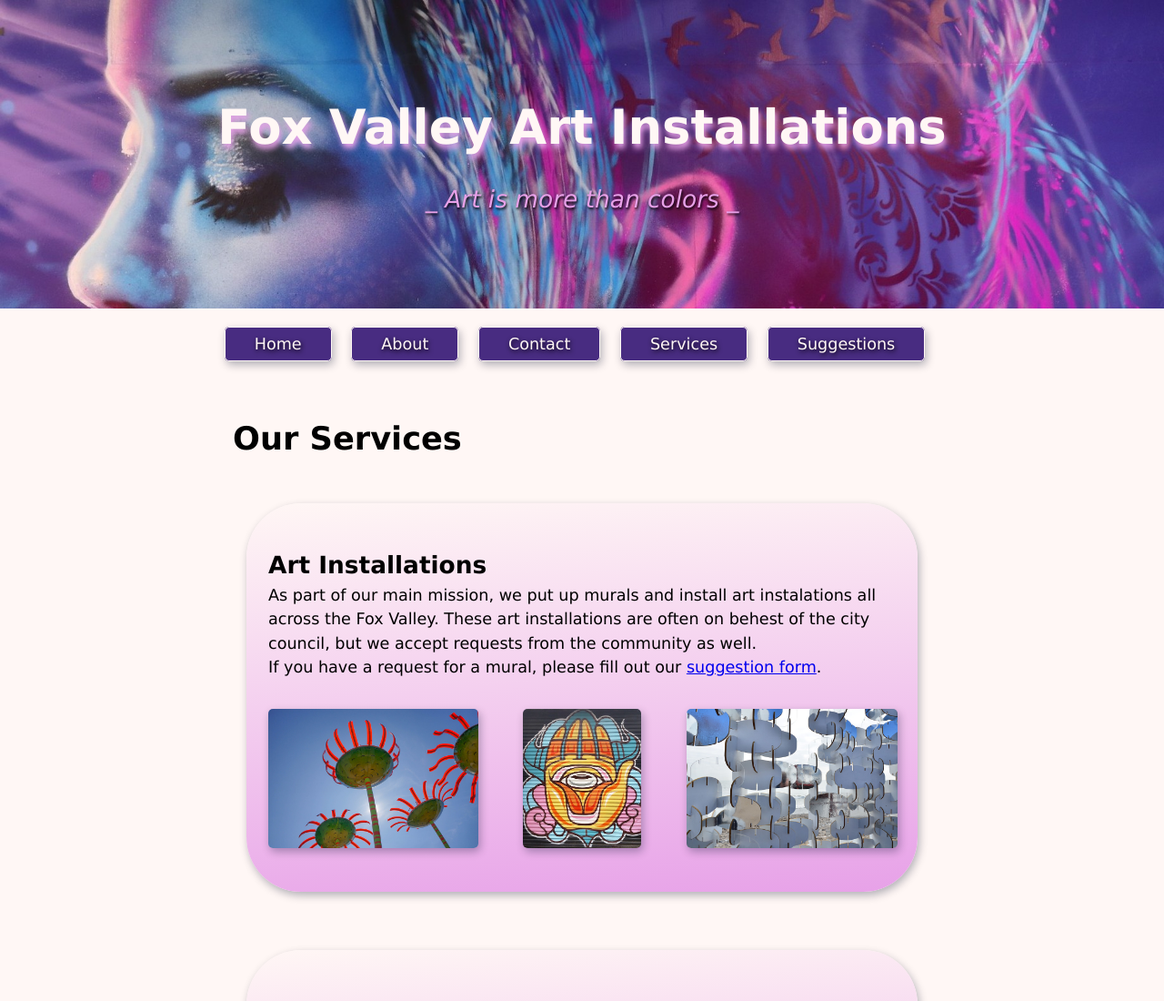
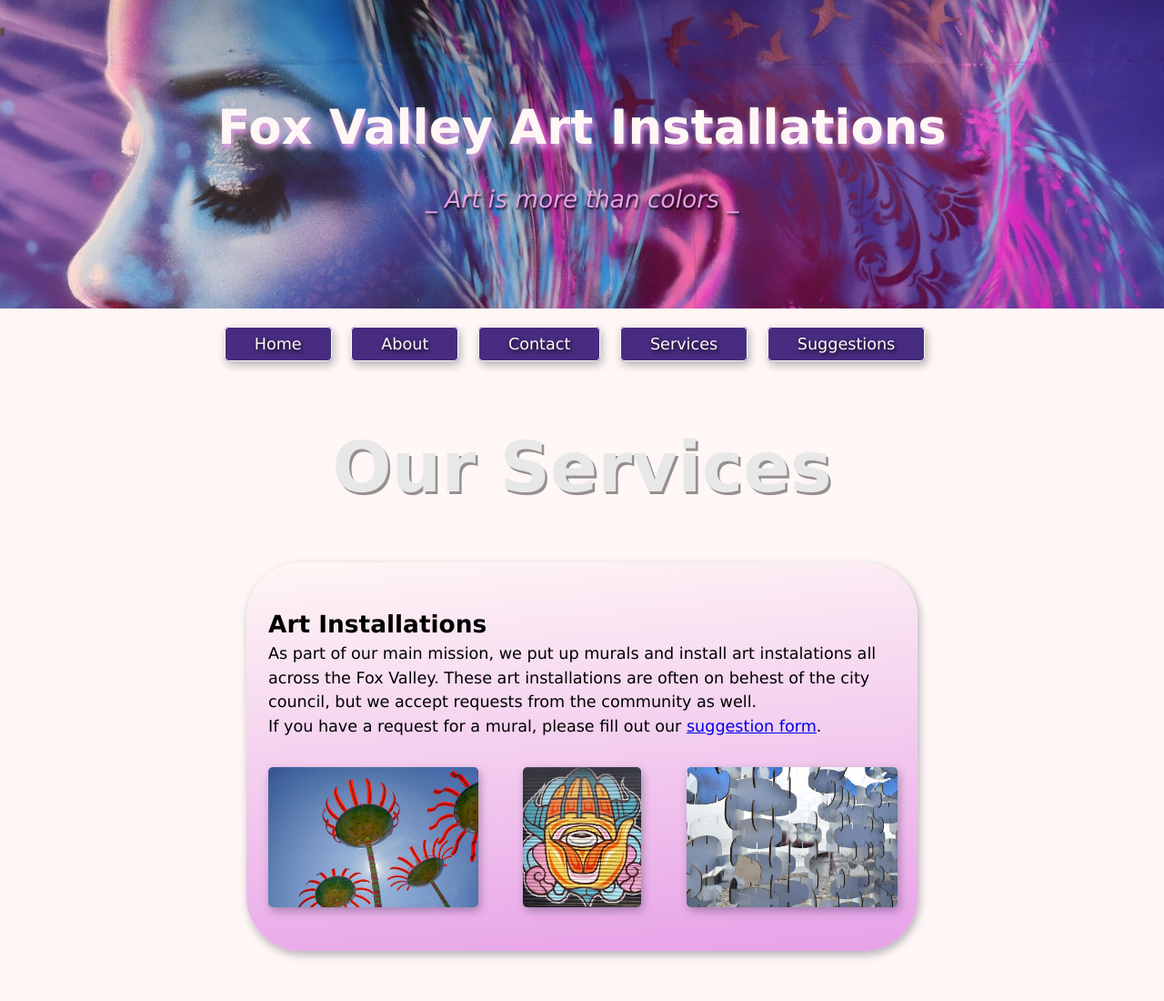
Before and after one commit to MicahBits-n-Bytes/Fox-valley-art-installation-site, a plain HTML site: page services.html in a window 1280 px wide. Shown: the top 1100 px of the page at 91% size. Drawn offline with Linux system fonts and the light colour scheme.

Commit message:
✨added h1 titles to about and services

```diff
--- a/services.html
+++ b/services.html
@@ -35,7 +35,7 @@
     </div>
 
     <main class="services-content">
-        <h1>Our Services</h1>
+        <h1 class="sectionTitle">Our Services</h1>
         <section>
             <div class="content-box gallery-box">
                 <h2>Art Installations</h2>
```
Also changed, not shown: about.html (+1 -0 lines).
